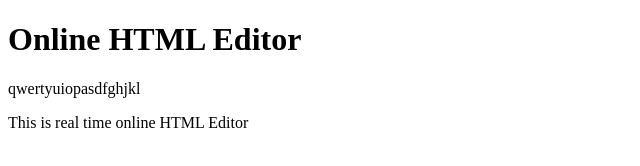
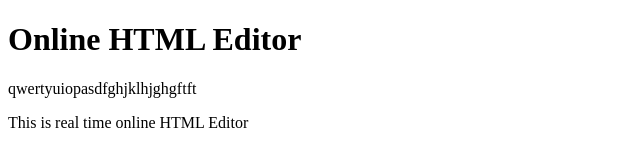
Before and after one commit to pravinsankar3/html, a plain HTML site: page index.html in a window 1280 px wide. Shown: the full height of the page, 0-640 px from the left. Drawn offline with Linux system fonts and the light colour scheme.

Commit message:
Update index.html

```diff
--- a/index.html
+++ b/index.html
@@ -5,7 +5,7 @@
 </head>
 <body>
 <h1>Online HTML Editor</h1>
-<p> qwertyuiopasdfghjkl</p>
+<p> qwertyuiopasdfghjklhjghgftft</p>
 <div>This is real time online HTML Editor</div>
 </body>
 </html>
```
